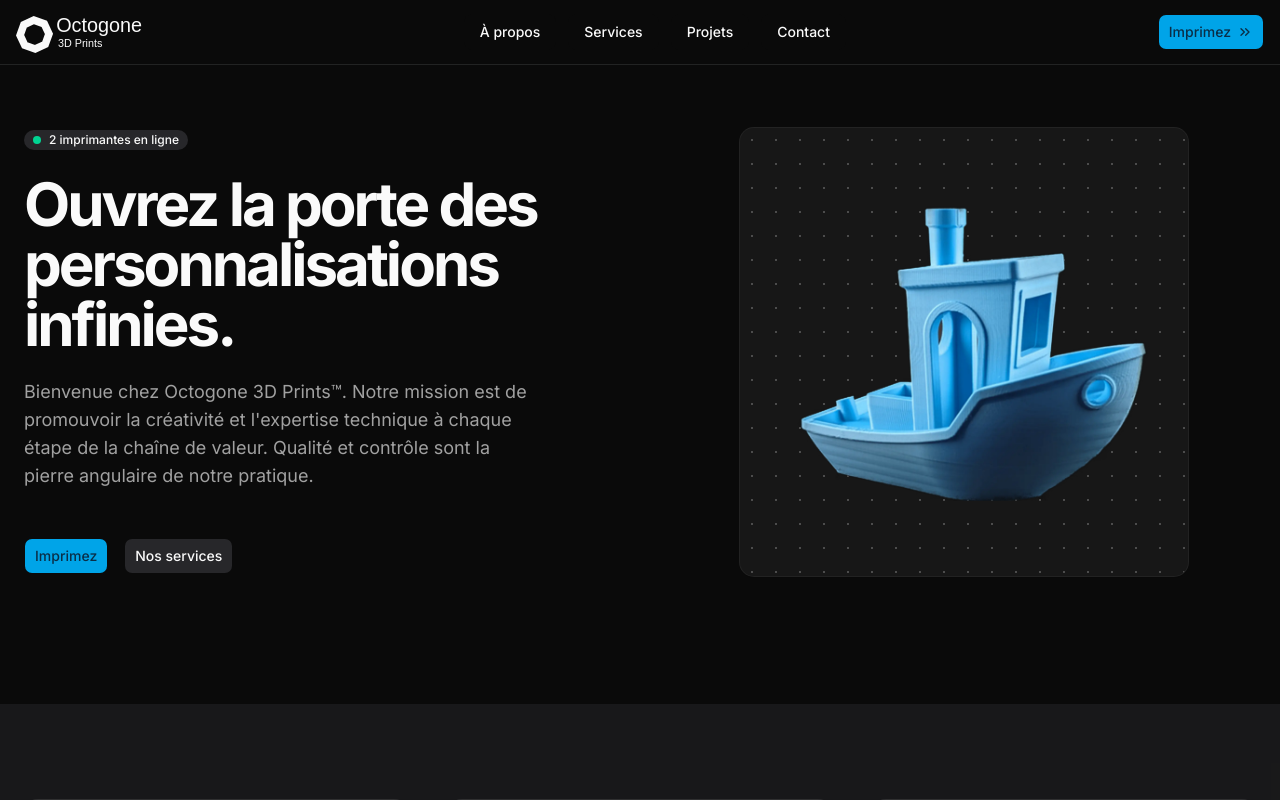
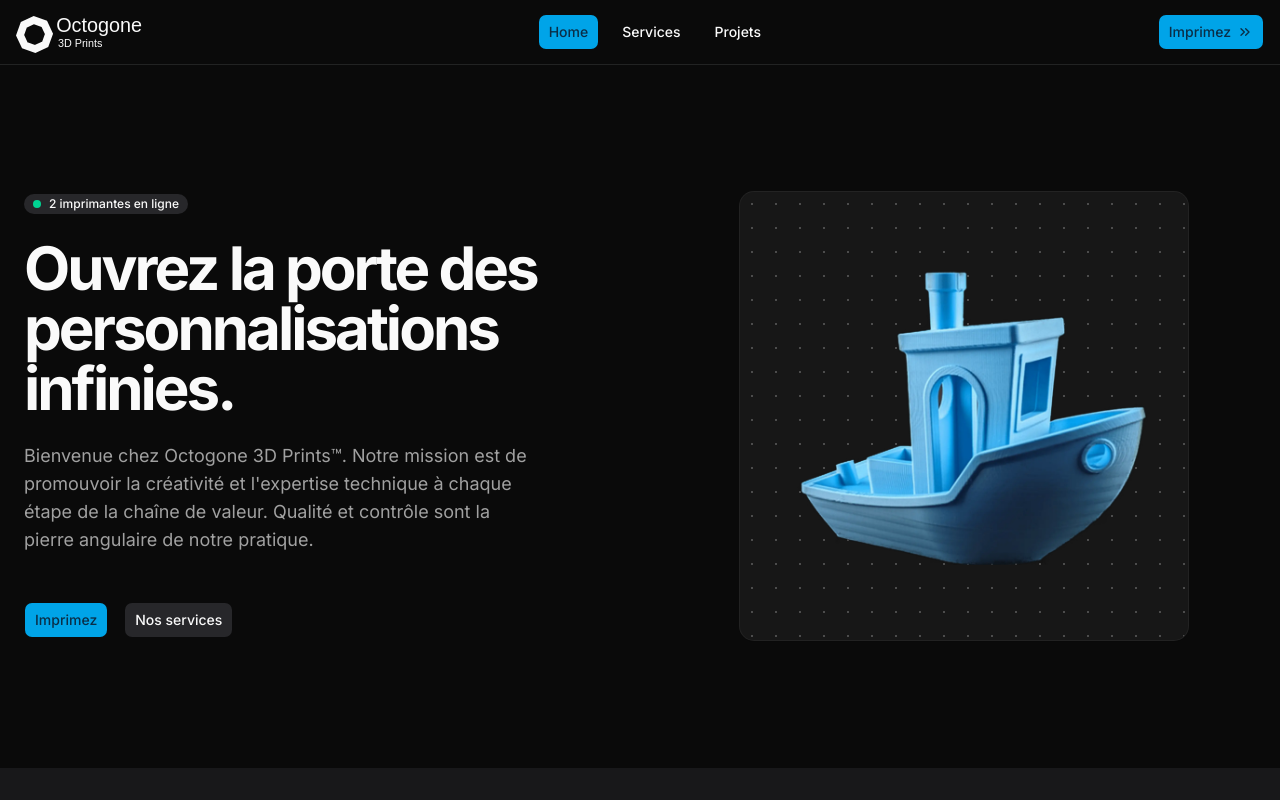
Before and after one commit to TechnologiesOctogone/octogone-3d-prints-website, a Next.js app: page / in a window 1280 px wide. Shown: the top 800 px of the page. Built offline with nearby package versions, Linux system fonts and the light colour scheme.

Commit message:
feat(layout): cleanup

```diff
--- a/src/components/layout/desktop-nav.tsx
+++ /dev/null
@@ -1,28 +0,0 @@
-import Link from "next/link";
-import {
-  NavigationMenu,
-  NavigationMenuItem,
-  NavigationMenuLink,
-  NavigationMenuList,
-  navigationMenuTriggerStyle,
-} from "@/components/ui/navigation-menu";
-import { NAV_LINKS } from "@/config/navigation";
-
-export function DesktopNav({ className }: { className?: string }) {
-  return (
-    <NavigationMenu className={className}>
-      <NavigationMenuList className="gap-3">
-        {NAV_LINKS.map((link) => (
-          <NavigationMenuItem key={link.href}>
-            <NavigationMenuLink
-              className={navigationMenuTriggerStyle()}
-              render={<Link href={link.href} />}
-            >
-              {link.label}
-            </NavigationMenuLink>
-          </NavigationMenuItem>
-        ))}
-      </NavigationMenuList>
-    </NavigationMenu>
-  );
-}
--- a/src/components/layout/footer.tsx
+++ b/src/components/layout/footer.tsx
@@ -3,10 +3,10 @@
 export function Footer() {
   return (
     <footer className="border-t py-6">
-      <div className="container mx-auto flex flex-col items-center justify-center gap-4 px-6 md:flex-row">
-        <Logo className="size-8" />
-        <p className="text-xs">
-          © 2025 Octogone 3D Prints™. Tous droits réservés.
+      <div className="container mx-auto flex flex-col items-center justify-center gap-4 px-6 sm:flex-row sm:gap-3">
+        <Logo className="size-6" />
+        <p className="text-sm text-muted-foreground">
+          © {new Date().getFullYear()} Octogone 3D Prints™. All rights reserved.
         </p>
       </div>
     </footer>
--- a/src/components/layout/header.tsx
+++ b/src/components/layout/header.tsx
@@ -1,26 +1,108 @@
 "use client";
 
+import { Menu } from "lucide-react";
 import Link from "next/link";
+import { useEffect, useState } from "react";
 import { LogoFull } from "@/components/icons/logo-full";
-import { DesktopNav } from "@/components/layout/desktop-nav";
-import { MobileNav } from "@/components/layout/mobile-nav";
+import { NAV_LINKS } from "@/config/navigation";
 import { cn } from "@/lib/utils";
 import { Action } from "../modules/marketing/action";
-import { buttonVariants } from "../ui/button";
+import { Button, buttonVariants } from "../ui/button";
+import {
+  Drawer,
+  DrawerContent,
+  DrawerFooter,
+  DrawerTrigger,
+} from "../ui/drawer";
+
+function MobileNav({ className }: { className?: string }) {
+  return (
+    <div className={className}>
+      <Drawer>
+        <DrawerTrigger
+          className={buttonVariants({ variant: "secondary", size: "icon-lg" })}
+        >
+          <Menu />
+        </DrawerTrigger>
+        <DrawerContent className="h-full">
+          <div className="grid gap-3 p-4">
+            {NAV_LINKS.map((link) => (
+              <Link
+                key={link.id}
+                href={link.id}
+                className={buttonVariants({ variant: "secondary", size: "lg" })}
+              >
+                {link.label}
+              </Link>
+            ))}
+          </div>
+          <DrawerFooter>
+            <Action
+              className={buttonVariants({ variant: "default", size: "lg" })}
+            />
+          </DrawerFooter>
+        </DrawerContent>
+      </Drawer>
+    </div>
+  );
+}
+
+export function DesktopNav({
+  className,
+  active,
+}: {
+  className?: string;
+  active: string;
+}) {
+  return (
+    <nav className={`flex items-center gap-3 ${className ?? ""}`}>
+      {NAV_LINKS.map((link) => (
+        <Button
+          key={link.id}
+          variant={active === link.id ? "default" : "ghost"}
+          render={<Link href={`#${link.id}`} />}
+          nativeButton={false}
+        >
+          {link.label}
+        </Button>
+      ))}
+    </nav>
+  );
+}
 
 export function Header() {
+  const [activeId, setActiveId] = useState("");
+
+  useEffect(() => {
+    const observer = new IntersectionObserver(
+      (entries) =>
+        entries.forEach((entry) => {
+          if (entry.isIntersecting) setActiveId(entry.target.id);
+        }),
+      { rootMargin: "-50% 0px -50% 0px" },
+    );
+
+    NAV_LINKS.forEach(({ id }) => {
+      const el = document.getElementById(id);
+      if (el) observer.observe(el);
+    });
+
+    return () => observer.disconnect();
+  }, []);
+
   return (
+    <>
       <header className="fixed z-50 w-full border-b bg-background">
         <div className="container mx-auto flex h-16 items-center justify-between p-4">
           <Link href="/">
             <LogoFull className="h-12" />
           </Link>
-        <DesktopNav className="hidden md:flex" />
-        <div className="flex items-center gap-4">
+          <MobileNav className="md:hidden" />
+          <DesktopNav className="hidden md:flex" active={activeId} />
           <Action className={cn(buttonVariants(), "hidden md:flex")} />
-          <MobileNav className="md:hidden" />
-        </div>
         </div>
       </header>
+      <div className="h-16" />
+    </>
   );
 }
--- a/src/components/layout/mobile-nav.tsx
+++ /dev/null
@@ -1,45 +0,0 @@
-"use client";
-
-import { Menu } from "lucide-react";
-import Link from "next/link";
-import { buttonVariants } from "@/components/ui/button";
-import { NAV_LINKS } from "@/config/navigation";
-import { Action } from "../modules/marketing/action";
-import {
-  Drawer,
-  DrawerContent,
-  DrawerFooter,
-  DrawerTrigger,
-} from "../ui/drawer";
-
-export function MobileNav({ className }: { className?: string }) {
-  return (
-    <div className={className}>
-      <Drawer>
-        <DrawerTrigger
-          className={buttonVariants({ variant: "secondary", size: "icon-lg" })}
-        >
-          <Menu />
-        </DrawerTrigger>
-        <DrawerContent className="h-full">
-          <div className="grid gap-3 p-4">
-            {NAV_LINKS.map((link) => (
-              <Link
-                key={link.href}
-                href={link.href}
-                className={buttonVariants({ variant: "secondary", size: "lg" })}
-              >
-                {link.label}
-              </Link>
-            ))}
-          </div>
-          <DrawerFooter>
-            <Action
-              className={buttonVariants({ variant: "default", size: "lg" })}
-            />
-          </DrawerFooter>
-        </DrawerContent>
-      </Drawer>
-    </div>
-  );
-}
--- a/src/config/navigation.ts
+++ b/src/config/navigation.ts
@@ -1,6 +1,5 @@
 export const NAV_LINKS = [
-  { href: "/#about", label: "À propos" },
-  { href: "/#services", label: "Services" },
-  { href: "/#projects", label: "Projets" },
-  { href: "/#contact", label: "Contact" },
+  { id: "hero", label: "Home" },
+  { id: "services", label: "Services" },
+  { id: "projects", label: "Projets" },
 ];
```
Lines whose indentation alone changed are shown as unchanged.
